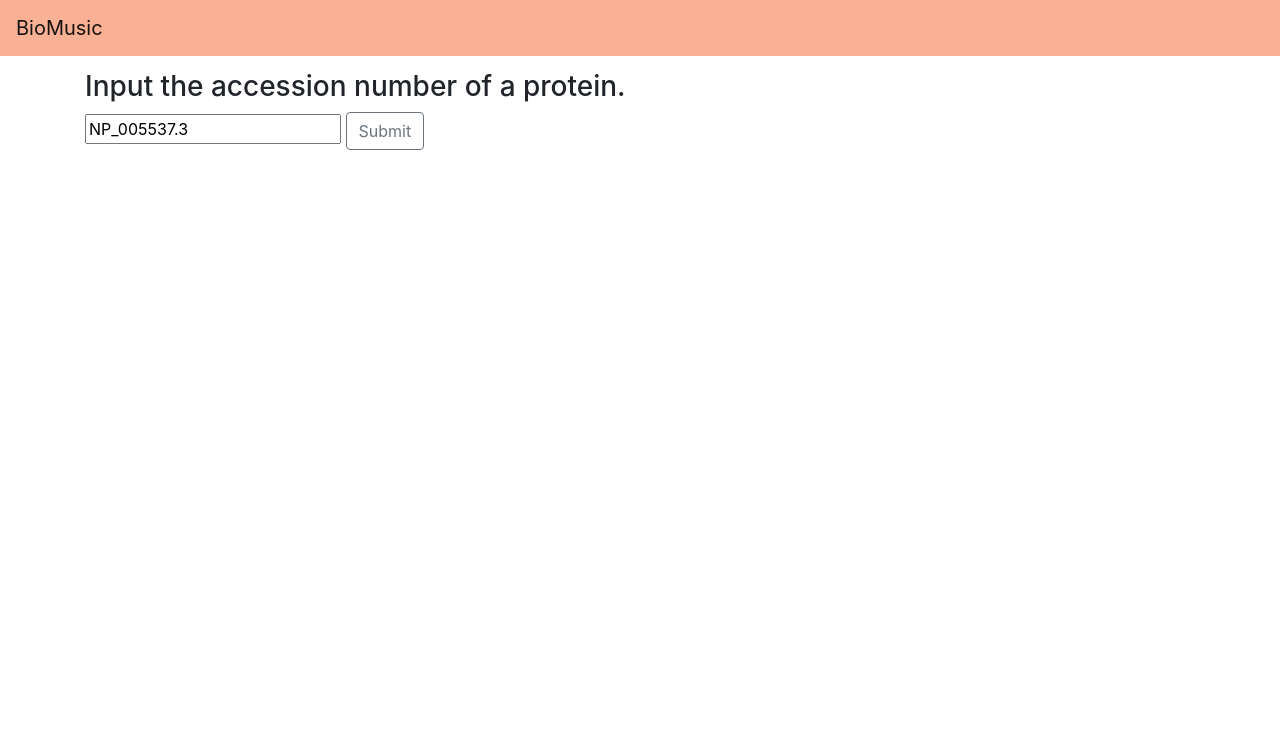
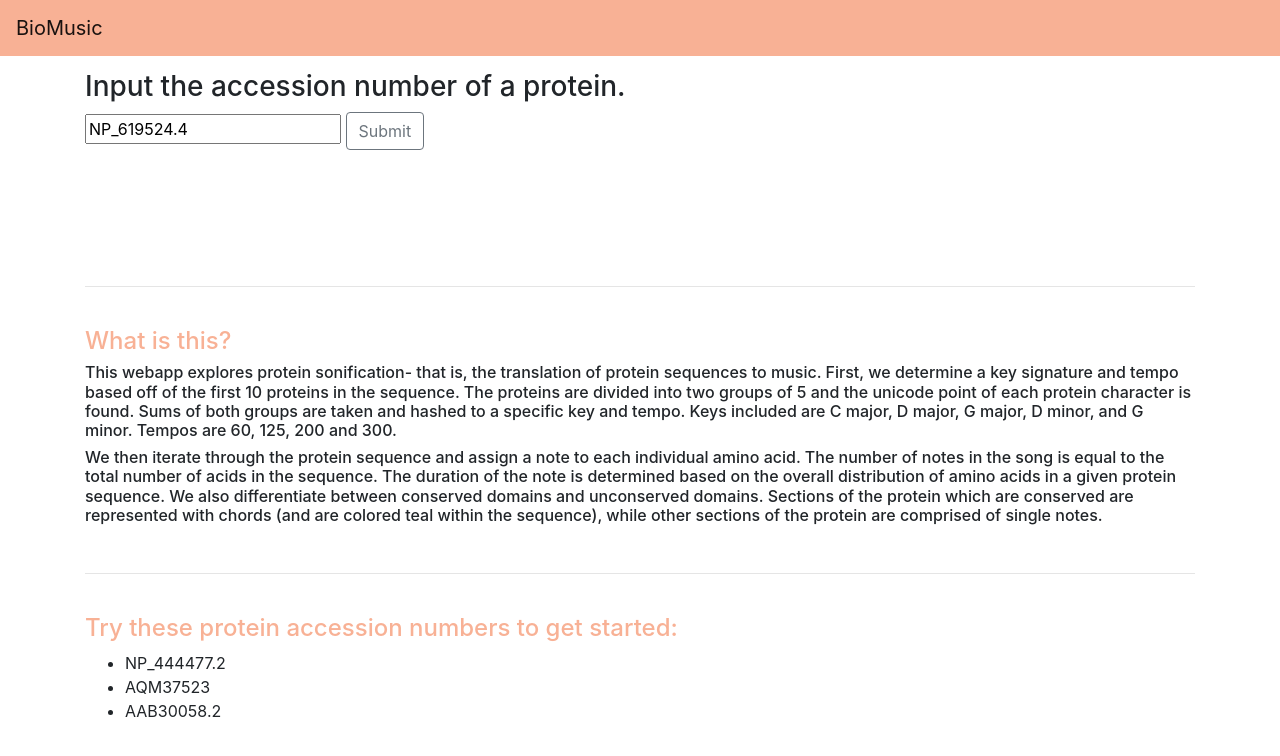
Before and after one commit to hayleefay/BioMusic, a Flask app: page / in a window 1280 px wide. Shown: the top 756 px of the page. Run offline with Flask 2, Linux system fonts and the light colour scheme; some libraries are stand-ins or nearby versions.

Commit message:
remove highest c and add landing page info

```diff
--- a/app/app.py
+++ b/app/app.py
@@ -13,24 +13,24 @@ NOTE_FREQ = {'G_1': 196.00, 'G#_1': 207.65, 'A_1': 220.00, 'A#_1': 233.08,
              'B_2': 493.88, 'C_2': 523.25, 'C#_2': 554.37, 'D_2': 587.33,
              'D#_2': 622.25, 'E_2': 659.25, 'F_2': 698.46, 'F#_2': 739.99,
              'G_3': 783.99, 'G#_3': 830.61, 'A_3': 880.00, 'A#_3': 932.33,
-             'B_3': 987.77, 'C_3': 1046.50}
+             'B_3': 987.77}
 
 SHEET_NOTES = {196.00: 'G,', 207.65: 'G,', 220.00: 'A,', 233.08: 'A,',
-               246.94: 'B,', 261.63: 'C,', 277.18: 'C,', 293.66: 'D,',
-               311.13: 'D,', 329.63: 'E,', 349.23: 'F,', 369.99: 'F,',
+               246.94: 'B,', 261.63: 'C', 277.18: 'C', 293.66: 'D',
+               311.13: 'D', 329.63: 'E', 349.23: 'F', 369.99: 'F',
                392.00: 'G', 415.30: 'G', 440.00: 'A', 466.16: 'A',
-               493.88: 'B', 523.25: 'C', 554.37: 'C', 587.33: 'D',
-               622.25: 'D', 659.25: 'E', 698.46: 'F', 739.99: 'F',
+               493.88: 'B', 523.25: 'c', 554.37: 'c', 587.33: 'd',
+               622.25: 'd', 659.25: 'e', 698.46: 'f', 739.99: 'f',
                783.99: 'g', 830.61: 'g', 880.00: 'a', 932.33: 'a',
-               987.77: 'b', 1046.50: 'c'}
+               987.77: 'b'}
 
 NOTE_LIST = list(NOTE_FREQ.keys())
 
-C_MAJOR = ['G_1', 'A_1', 'B_1', 'C_1', 'D_1', 'E_1', 'F_1', 'G_2', 'A_2', 'B_2', 'C_2', 'D_2', 'E_2', 'F_2', 'G_3', 'A_3', 'B_3', 'C_3']
-G_MAJOR = ['G_1', 'A_1', 'B_1', 'C_1', 'D_1', 'E_1', 'F#_1', 'G_2', 'A_2', 'B_2', 'C_2', 'D_2', 'E_2', 'F#_2', 'G_3', 'A_3', 'B_3', 'C_3']
+C_MAJOR = ['G_1', 'A_1', 'B_1', 'C_1', 'D_1', 'E_1', 'F_1', 'G_2', 'A_2', 'B_2', 'C_2', 'D_2', 'E_2', 'F_2', 'G_3', 'A_3', 'B_3']
+G_MAJOR = ['G_1', 'A_1', 'B_1', 'C_1', 'D_1', 'E_1', 'F#_1', 'G_2', 'A_2', 'B_2', 'C_2', 'D_2', 'E_2', 'F#_2', 'G_3', 'A_3', 'B_3']
 D_MAJOR = ['G_1', 'A_1', 'B_1', 'C#_1', 'D_1', 'E_1', 'F#_1', 'G_2', 'A_2', 'B_2', 'C#_2', 'D_2', 'E_2', 'F#_2', 'G_3', 'A_3', 'B_3']
-D_MINOR = ['G_1', 'A_1', 'A#_1', 'C_1', 'D_1', 'E_1', 'F_1', 'G_2', 'A_2', 'A#_2', 'C_2', 'D_2', 'E_2', 'F_2', 'G_3', 'A_3', 'A#_3', 'C_3']
-G_MINOR = ['G_1', 'A_1', 'A#_1', 'C_1', 'D_1', 'D#_1', 'F_1', 'G_2', 'A_2', 'A#_2', 'C_2', 'D_2', 'D#_2', 'F_2', 'G_3', 'A_3', 'A#_3', 'C_3']
+D_MINOR = ['G_1', 'A_1', 'A#_1', 'C_1', 'D_1', 'E_1', 'F_1', 'G_2', 'A_2', 'A#_2', 'C_2', 'D_2', 'E_2', 'F_2', 'G_3', 'A_3', 'A#_3']
+G_MINOR = ['G_1', 'A_1', 'A#_1', 'C_1', 'D_1', 'D#_1', 'F_1', 'G_2', 'A_2', 'A#_2', 'C_2', 'D_2', 'D#_2', 'F_2', 'G_3', 'A_3', 'A#_3']
 
 
 
@@ -144,7 +144,7 @@ def create_sheet(notes, durations):
 
         total_duration += durations[index]
 
-        if index % 16 == 0 and index != 0:
+        if index % 8 == 0 and index != 0:
             sheet_string += '\n'
 
     sheet_string += "|]"
--- a/app/templates/form.html
+++ b/app/templates/form.html
@@ -3,7 +3,40 @@
 {% block content %}
 <h3>Input the accession number of a protein.</h3>
 <form action="/song">
-  <input type="text" name="acc_number" value="NP_005537.3">
+  <input type="text" name="acc_number" value="NP_619524.4">
   <button type="submit" class="btn btn-outline-secondary">Submit</button>
 </form>
+
+<br>
+<br>
+<br>
+<br>
+<br>
+<hr>
+<br>
+<h4 style="color:#F8B195;">What is this?</h4>
+<h6>
+  This webapp explores protein sonification- that is, the translation of protein sequences to music.
+  First, we determine a key signature and tempo based off of the first 10 proteins in the sequence.
+  The proteins are divided into two groups of 5 and the unicode point of each protein character is found.
+  Sums of both groups are taken and hashed to a specific key and tempo. Keys included are C major,
+  D major, G major, D minor, and G minor. Tempos are 60, 125, 200 and 300.
+</h6>
+<h6>
+  We then iterate through the protein sequence and assign a note to each individual amino acid.
+  The number of notes in the song is equal to the total number of acids in the sequence.
+  The duration of the note is determined based on the overall distribution of amino acids in a given protein sequence.
+  We also differentiate between conserved domains and unconserved domains. Sections of the protein
+  which are conserved are represented with chords (and are colored teal within the sequence), while other sections
+  of the protein are comprised of single notes.
+</h6>
+<br>
+<hr>
+<br>
+<h4 style="color:#F8B195;">Try these protein accession numbers to get started:</h4>
+<ul>
+  <li>NP_444477.2</li>
+  <li>AQM37523</li>
+  <li>AAB30058.2</li>
+</ul>
 {% endblock %}
--- a/app/templates/song.html
+++ b/app/templates/song.html
@@ -96,7 +96,6 @@
     var tempo = {{ tempo }} / 2
     const tune = 'X:1\nT: {{ sheet_name }}\nM: 4/4\nL: 1/8\nQ:1/4=' + tempo + '\nK: {{ key }}\n' + `{{ sheet_string }}`
 
-    //"EBBA B2 EB|B2 AB dBAG|FDAD BDAD|FDAD dAFD|\nEBBA B2 EB|B2 AB defg|afe^c dBAF|DEFD E2 D2|DEFD E2 gf|\neB B2 efge|eB B2 gedB|A2 FA DAFA|A2 FA defg|\neB B2 eBgB|eB B2 defg|afe^c dBAF|DEFD E2 gf|DEFD E4|]\n"
     ABCJS.renderAbc("paper", tune);
   });
 </script>
```
